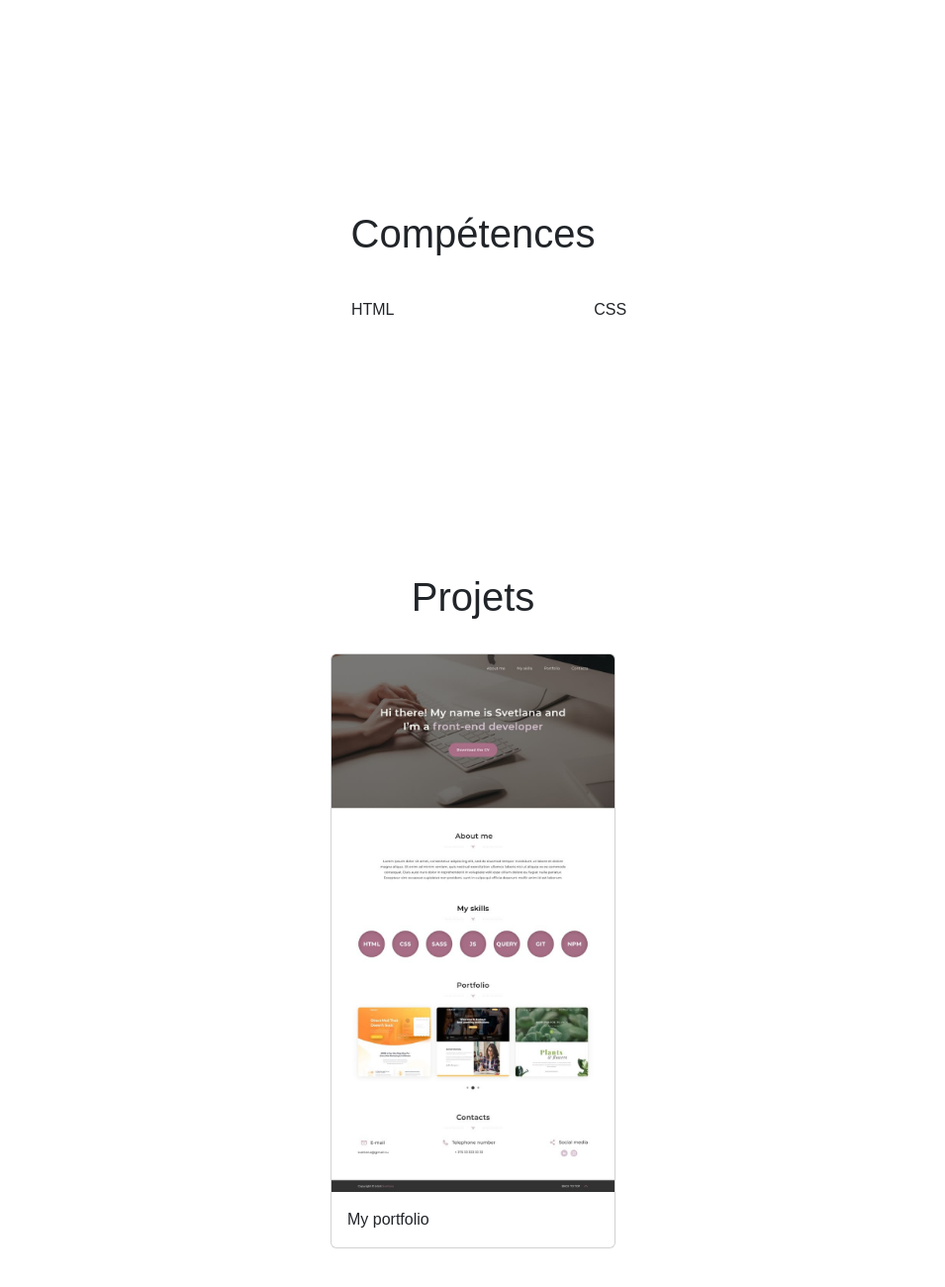
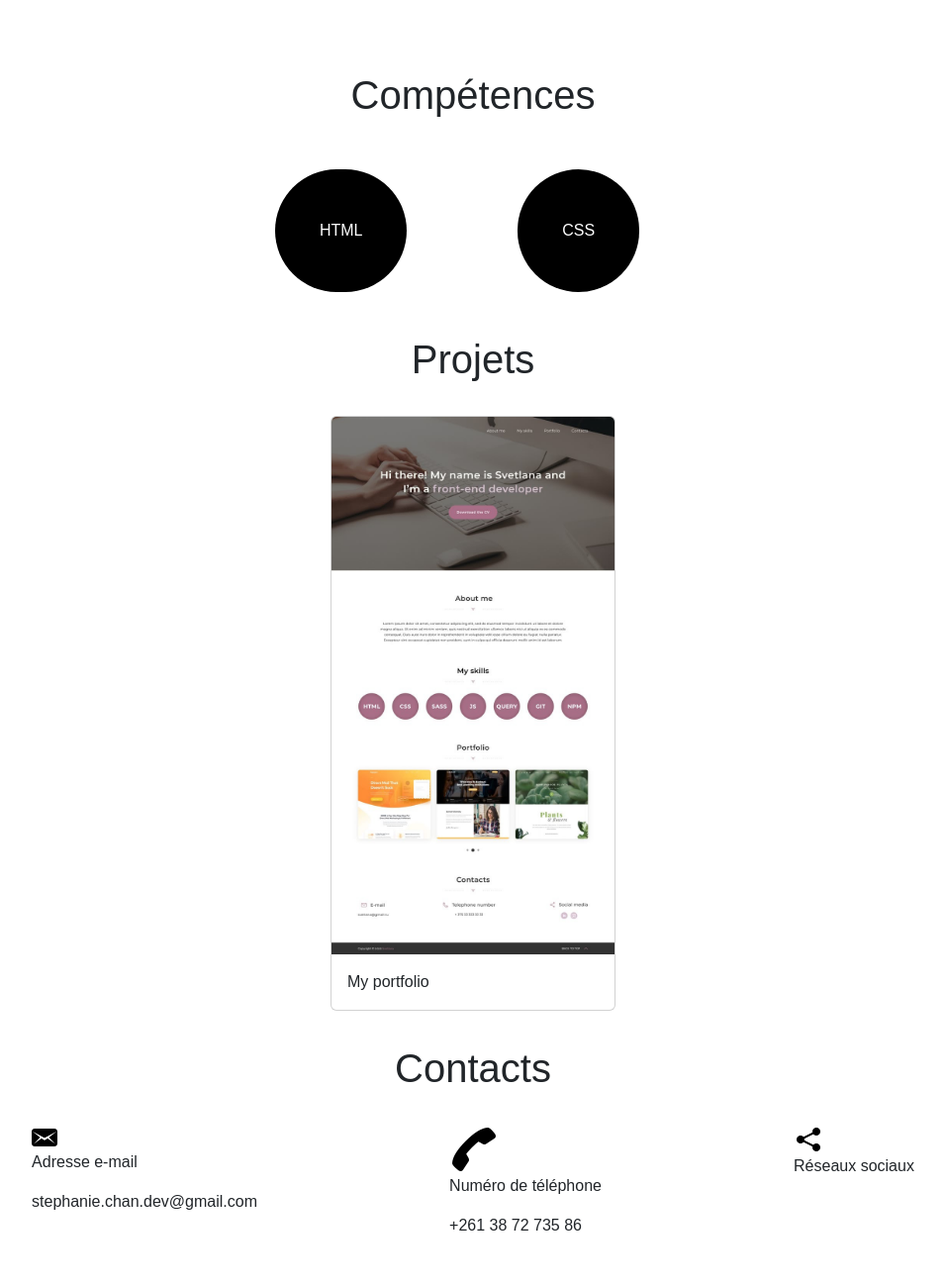
Before and after one commit to stephanie-chan-dev25/Stephanie-Chan, a plain HTML site: page index.html in a window 1280 px wide. Shown: the part 1320-2620 px from the top of the page at 99% size, without its empty margins (162-1117 px from the left). Before the commit the page ends 2581 px from the top, so only its background shows below. Drawn offline with Linux system fonts and the light colour scheme.

Commit message:
fix: design

```diff
--- a/css/style.css
+++ b/css/style.css
@@ -6,8 +6,8 @@
 }
 
 header,
-section {
-    height: 80vh;
+section, footer {
+    height: 60vh;
     display: flex;
     flex-direction: column;
     justify-content: center;
@@ -16,6 +16,7 @@ section {
 }
 
 header {
+    height: 100vh;
     background-image: url(../assets/img/hero.jpg);
     background-size: cover;
 }
@@ -34,20 +35,39 @@ ul {
     flex-direction: row;
     justify-content: space-around;
     align-items: center;
-    height: 5vh;
+    height: 20vh;
     width: 40vw;
     list-style-type: none;
+    margin-right: 5vw;
 }
 
 a{
+    color: white;
     text-decoration: none;
 }
 
-h1 {}
+header h1 {
+    color: white;
+    font-weight: bold;
+}
 
 button {
-    padding: 15px;
+    background-color: black;
+    color: white;
+    padding: 15px 30px;
     border-radius: 25px;
     border: none;
     font-weight: bold;
 }
+main li{
+    border-radius: 100px;
+    padding: 50px 45px;
+    background-color: black;
+    color: white;
+}
+.content{
+    display: flex;
+    flex-direction: row;
+    width: 100vw;
+    justify-content: space-evenly;
+}
--- a/index.html
+++ b/index.html
@@ -17,11 +17,11 @@
                 <li><a href="">Accueil</a></li>
                 <li><a href="">A propos</a></li>
                 <li><a href="">Projets</a></li>
-                <li><a href="">Contact</a></li>
+                <li><a href="">Contacts</a></li>
             </ul>
         </nav>
         <h1>Bonjour, je m'appelle Stéphanie et je suis </h1>
-        <h1 class="">développeur d'applications, designer</h1>
+        <h1>développeur d'applications, designer</h1>
         <button>Télécharger le CV</button>
     </header>
     <main>
@@ -65,7 +65,33 @@
         </section>
     </main>
     <footer>
-
+        <h1>Contacts</h1>
+        <div class="content">
+            <div>
+                <div>
+                    <img src="assets/icon/mail.png" alt="mail">
+                    <p>Adresse e-mail</p>
+                </div>
+                <p>stephanie.chan.dev@gmail.com</p>
+            </div>
+            <div>
+                <div>
+                    <img src="assets/icon/tel.png" alt="téléphone">
+                    <p>Numéro de téléphone</p>
+                </div>
+                <p>+261 38 72 735 86</p>
+            </div>
+            <div>
+                <div>
+                    <img src="assets/icon/partage.png" alt="">
+                    <p>Réseaux sociaux</p>
+                </div>
+                <div>
+                    <img src="" alt="">
+                    <img src="" alt="">
+                </div>
+            </div>
+        </div>
     </footer>
 </body>
 
```
Also changed, not shown: assets/icon/mail.png (renamed from assets/icon/icons8-nouveau-message-26.png), assets/icon/partage.png (renamed from assets/icon/icons8-partage-30.png), assets/icon/tel.png (renamed from assets/icon/icons8-téléphone-débranché-50.png), 1 other file.
